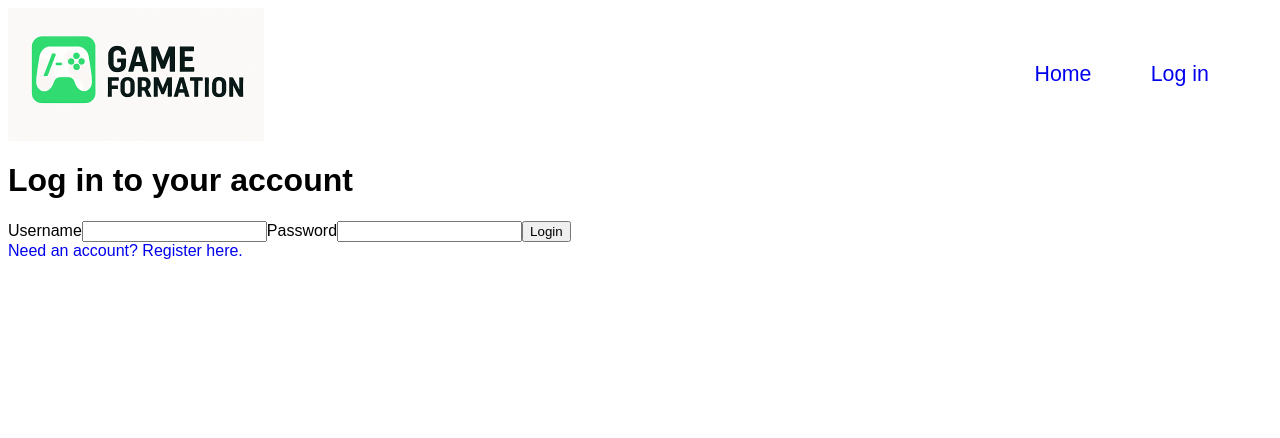
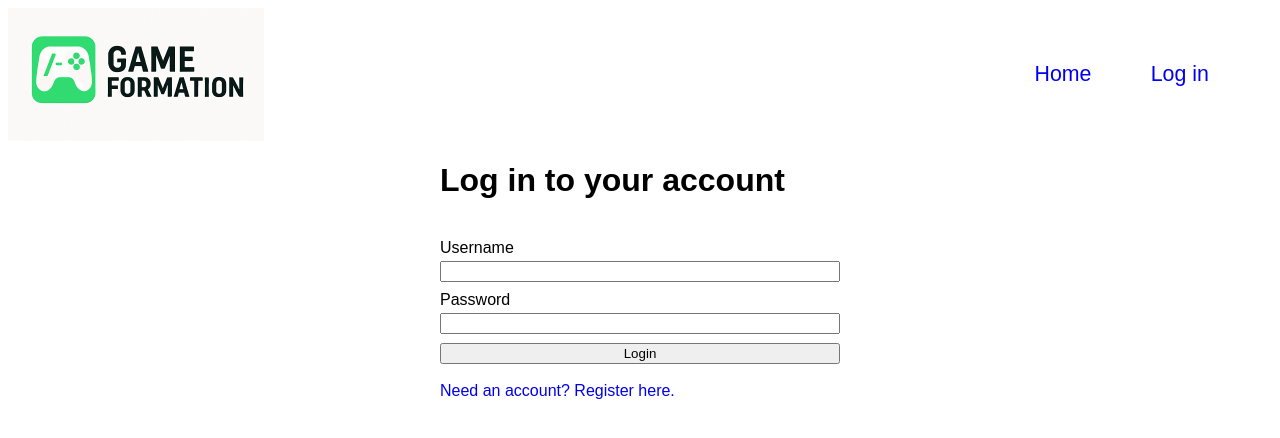
Before and after one commit to drewg290/GameformationFrontend, a React (Vite) app: page /login in a window 1280 px wide. Shown: the top 438 px of the page. Built offline with nearby package versions, Linux system fonts and the light colour scheme; no server answers.

Commit message:
stylized the login page

```diff
--- a/src/auth/Login.jsx
+++ b/src/auth/Login.jsx
@@ -22,7 +22,7 @@ export default function Login() {
   };
 
   return (
-    <>
+    <div className = "login-page">
       <h1>Log in to your account</h1>
       <form action={onLogin}>
         <label>
@@ -37,6 +37,6 @@ export default function Login() {
         {error && <output>{error}</output>}
       </form>
       <Link to="/register">Need an account? Register here.</Link>
-    </>
+    </div>
   );
 }
--- a/src/index.css
+++ b/src/index.css
@@ -100,3 +100,24 @@ a {
   display: flex;
   gap: 5ch;
 }
+.login-page {
+  display: flex;
+  flex-direction: column;
+  gap: 2ch;
+  width: 100%;
+  max-width: 400px;
+  margin: 0 auto;
+}
+
+.login-page form {
+  display: flex;
+  flex-direction: column;
+  gap: 1ch;
+  width: 100%;
+}
+
+.login-page label {
+  display: flex;
+  flex-direction: column;
+  gap: 0.5ch;
+}
```
